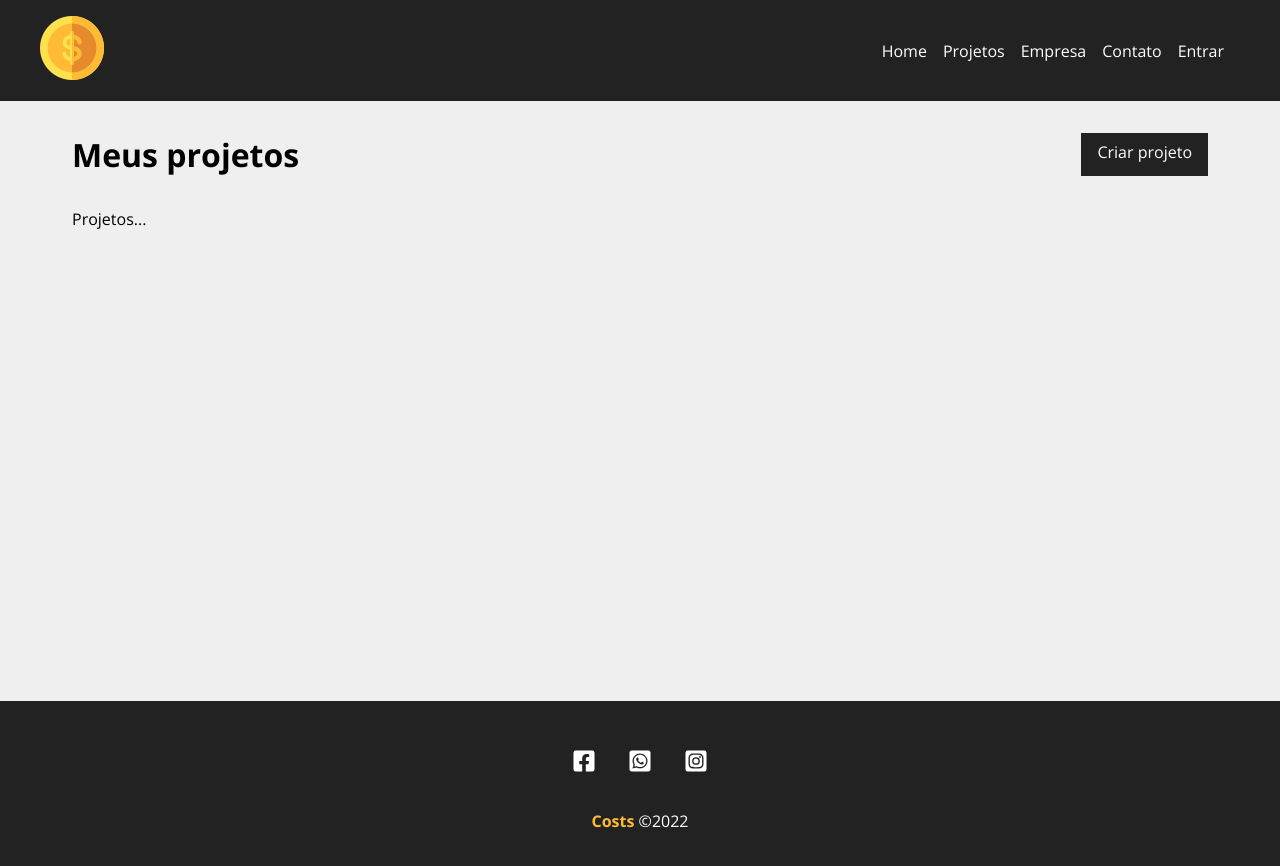
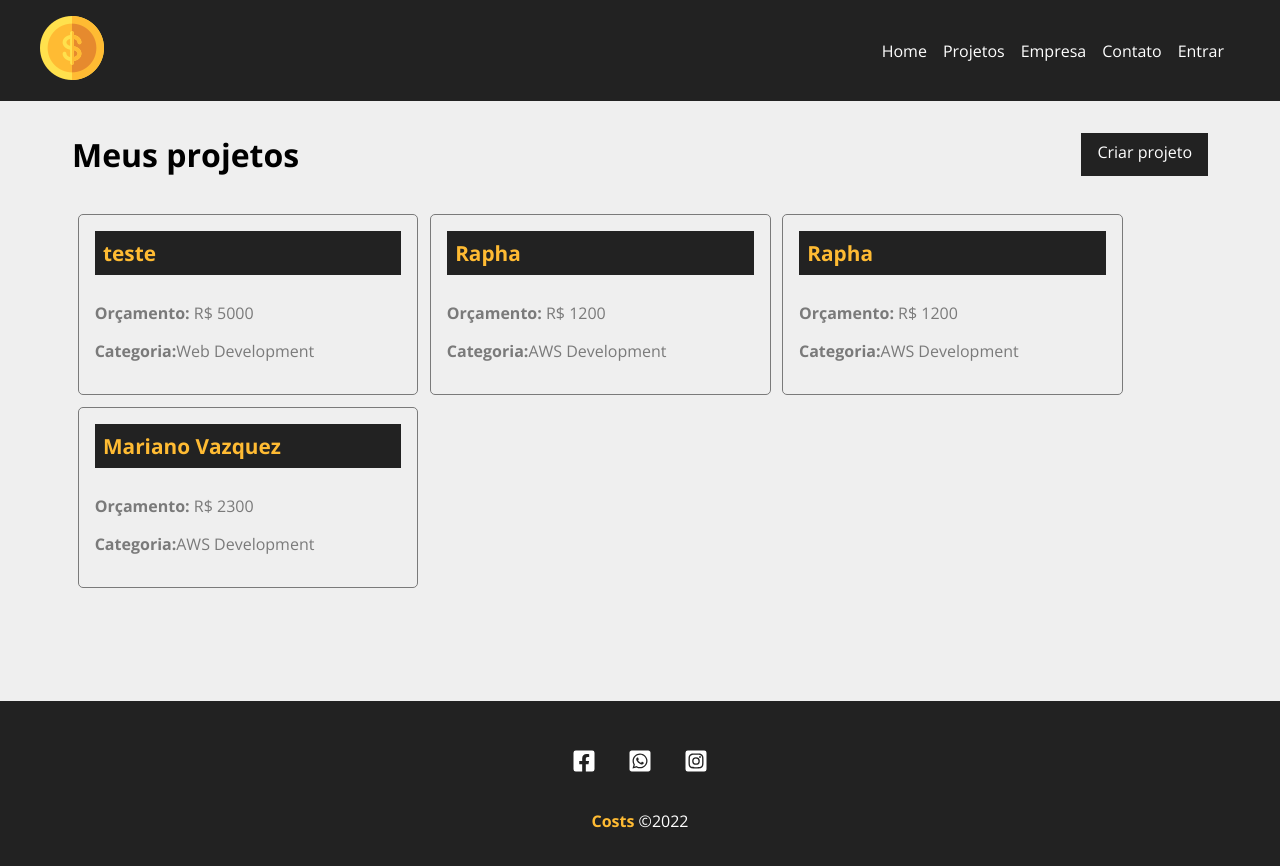
Before and after one commit to RaphaelAlcantara/costs, a React (Create React App) app: page /projects in a window 1280 px wide. Shown: the top 866 px of the page. Built offline with nearby package versions, Linux system fonts and the light colour scheme; data requests are answered from the project's data file.

Commit message:
react query implementado, listar projetos implementado

```diff
--- a/package.json
+++ b/package.json
@@ -10,6 +10,7 @@
     "react": "^18.2.0",
     "react-dom": "^18.2.0",
     "react-icons": "^4.7.1",
+    "react-query": "^3.39.2",
     "react-router-dom": "^5.3.4",
     "react-scripts": "5.0.1",
     "uuid": "^9.0.0",
--- a/src/components/pages/Projects.js
+++ b/src/components/pages/Projects.js
@@ -1,8 +1,12 @@
 import {useLocation} from "react-router-dom";
 import Message from "../layout/Message";
-import styles from './Project.module.css';
+import styles1 from './Projects.module.css';
 import Container from "../layout/Container";
 import LinkButton from "../layout/LinkButton";
+import {useQuery} from "react-query";
+import ProjectCard from "../project/ProjectCard";
+
+import styles from './Home.module.css'
 
 function Projects (){
 
@@ -12,9 +16,20 @@ function Projects (){
         message = location.state.message;
     }
 
+    const { isLoading, error, data } = useQuery('projects', () =>
+        fetch('http://localhost:5000/projects').then(res =>
+            res.json()
+        )
+    )
+
+    if (isLoading) return <div className={styles.home_container}>Carregando...</div>
+
+    if (error) return <div className={styles.home_container}>Algo deu errado :(</div>
+
+    console.log(data);
     return (
-        <div className={styles.project_container}>
-            <div className={styles.title_container}>
+        <div className={styles1.project_container}>
+            <div className={styles1.title_container}>
                 <h1>Meus projetos</h1>
 
                 <LinkButton to="/new-project" text="Criar projeto"/>
@@ -22,7 +37,14 @@ function Projects (){
 
             {message && <Message type="sucess" msg={message}/>}
             <Container customClass="start">
-                <p>Projetos...</p>
+                {data.length >0 && data.map(project =>
+                    <ProjectCard id={project.id}
+                                 name={project.name}
+                                 budget={project.budget}
+                                 category={project.category.name}
+                                 key={project.id}/>
+                )}
+
             </Container>
         </div>
     )
--- /dev/null
+++ b/src/components/project/ProjectCard.js
@@ -0,0 +1,17 @@
+import styles from './ProjectCard.module.css';
+import{BsPencil, BsFillTrashFill} from 'react-icons/bs'
+function ProjectCard({id, name, budget, category, handleRemove}){
+    return(
+        <div className={styles.project_card}>
+            <h4>{name}</h4>
+            <p>
+                <span>Orçamento: </span> R$ {budget}
+            </p>
+            <p className={styles.category_text}>
+                <span>Categoria: </span> {category}
+            </p>
+        </div>
+    )
+}
+
+export default ProjectCard;
--- /dev/null
+++ b/src/components/project/ProjectCard.module.css
@@ -0,0 +1,31 @@
+.project_card{
+    padding: 1em;
+    border: 1px solid #7a7a7a;
+    border-radius: 5px;
+    width: 30%;
+    margin: 0.5%;
+
+}
+
+.project_card h4{
+    background-color: #222;
+    color:#FFBB33;
+    padding: 0.4em;
+    margin-bottom: 1.3em;
+    font-size: 1.3em;
+}
+
+.project_card p{
+    margin-bottom: 1em;
+    color: #7a7a7a;
+
+}
+
+.project_card p span{
+    font-weight: bold;
+}
+
+.category_text{
+    display: flex;
+    align-items: center;
+}
--- a/src/index.js
+++ b/src/index.js
@@ -2,12 +2,17 @@ import React from 'react';
 import ReactDOM from 'react-dom/client';
 import './index.css';
 import App from './App';
+import { QueryClient, QueryClientProvider, useQuery } from 'react-query'
 
+const queryClient = new QueryClient()
 
 const root = ReactDOM.createRoot(document.getElementById('root'));
 root.render(
+
   <React.StrictMode>
+    <QueryClientProvider client={queryClient}>
     <App />
+    </QueryClientProvider>
   </React.StrictMode>
 );
 
```
Also changed, not shown: src/components/pages/Projects.module.css (renamed from src/components/pages/Project.module.css), 1 other file (tests, documents, lock files or other folders).
